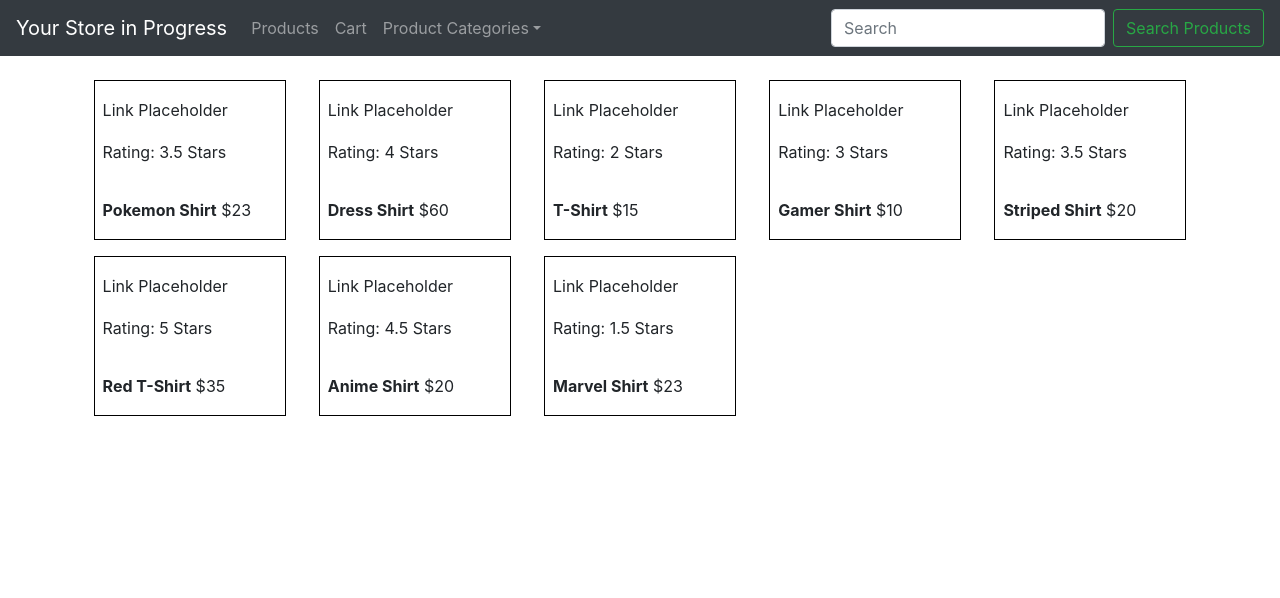
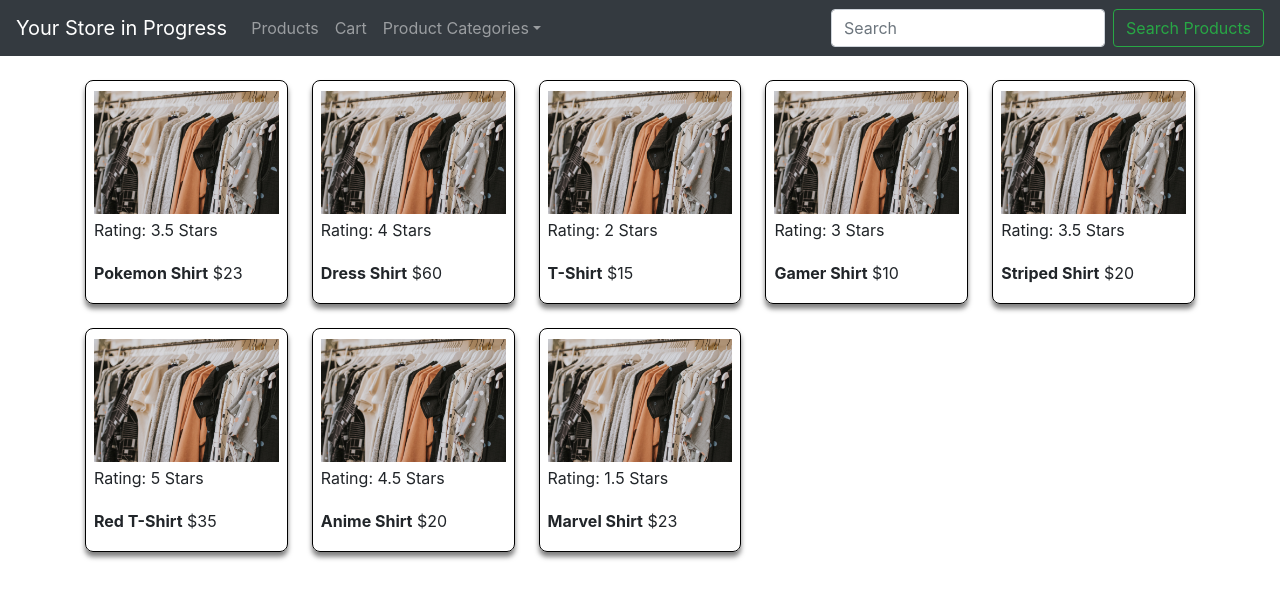
Before and after one commit to KaemonIsland/your-store-in-progress, a React (Create React App) app: page /products in a window 1280 px wide. Shown: the top 598 px of the page. Built offline with nearby package versions, Linux system fonts and the light colour scheme.

Commit message:
Added Model to view additional Product Content

```diff
--- a/package.json
+++ b/package.json
@@ -6,6 +6,7 @@
     "cypress": "^3.3.1",
     "react": "^16.8.6",
     "react-dom": "^16.8.6",
+    "react-lazyload": "^2.6.1",
     "react-redux": "^7.0.3",
     "react-router-dom": "^5.0.1",
     "react-scripts": "3.0.1",
--- a/src/components/products/Product.js
+++ b/src/components/products/Product.js
@@ -1,25 +1,90 @@
 import React from 'react'
 import styled from 'styled-components'
+import ProductImage from './ProductImage'
 
 const ProductContainer = styled.div`
     border: 1px solid black;
-    width: 12rem;
+    width: 100%;
+    height: 100%;
     display: flex;
     flex-direction: column;
     justify-content: space-around;
     padding: .5rem;
+    border-radius: .5rem;
+    box-shadow: 0 .3rem .3rem rgba(0, 0, 0, .5);
 `
 
-const ProductImg = styled.div`
+const Input = styled.input`
+    display: none;
+`
 
+const Overlay = styled.div`
+    position: fixed;
+    top: 0;
+    left: 0;
+    bottom: 0;
+    right: 0;
+    z-index: 99;
+    background: #000;
+    pointer-events: none;
+    opacity: 0;
+    transform: scale(0.5);
+
+    ${Input}:checked ~ & {
+        pointer-events: auto;
+        opacity: 0.8;
+        transform: scale(1);
+        transition: transform 0.5s ease, opacity 0.5s ease;
+    }
 `
+
+const Modal = styled.div`
+    position: fixed;
+    top: 50%;
+    left: 50%;
+    z-index: 100;
+    transform: translate(-50%, -50%) scale(0.5);
+    width: 100%;
+    max-width: 640px;
+    pointer-events: none;
+    opacity: 0;
+
+    ${Input}:checked ~ & {
+        pointer-events: auto;
+        opacity: 1;
+        transform: translate(-50%, -50%) scale(1);
+        transition: transform 0.5s ease, opacity 0.5s ease;
+        transition-delay: 0.1s;
+    }
+`
+
+const ModalContent = styled.div`
+    display: block;
+    padding: 3rem;
+    background: white;
+`
+
+
 
 const Product = ({name, id, description, img, lazyImage, price, rating, seller}) => {
     return (
         <ProductContainer>
-            <div>{img}</div>
+            <ProductImage />
             <p>Rating: {rating} Stars</p>
-            <div><strong>{name}</strong> ${price}</div>
+            <Input type="checkbox" id={id} />
+            <label className="button" htmlFor={id} >
+                <div><strong>{name}</strong> ${price}</div>
+            </label>
+            <Modal>
+                <ModalContent>
+                    <h3>{name}</h3>
+                    <p>{description}</p>
+                    <label htmlFor={id} className="button" >
+                        <a>Close</a>
+                    </label>
+                </ModalContent>
+            </Modal>
+            <Overlay></Overlay>
         </ProductContainer>
     )
 }
--- /dev/null
+++ b/src/components/products/ProductImage.js
@@ -0,0 +1,20 @@
+import React from 'react'
+import LazyLoad from 'react-lazyload'
+import Tshirts from '../assets/ProductImages/Tshirts.jpg'
+import styled from 'styled-components'
+
+const ImageContainer = styled.div`
+    width: 100%;
+`
+
+const ProductImage = () => {
+    return (
+        <LazyLoad height={200} once >
+            <ImageContainer>
+                <img src={Tshirts} width="100%" height="100%" />
+            </ImageContainer>
+        </LazyLoad>
+    )
+}
+
+export default ProductImage;
--- a/src/components/products/Products.js
+++ b/src/components/products/Products.js
@@ -10,11 +10,12 @@ const ProductsContainer = styled.div`
     margin-top: 5rem;
     margin-bottom: 2rem;
     display: grid;
-    grid-gap: 1rem;
-    grid-template-columns: repeat(auto-fill, minmax(12rem, 1fr));
-    grid-auto-rows: 10rem;
+    grid-gap: 1.5rem;
+    grid-template-columns: repeat(auto-fill, minmax(10.5rem, 1fr));
+    grid-auto-rows: 14rem;
     justify-items: center;
     align-content: center;
+    justify-content: space-evenly;
 `
 
 const Products = ({ products, dispatch }) => {
```
Also changed, not shown: src/components/assets/ProductImages/Tshirts.jpg (added), 1 other file (tests, documents, lock files or other folders).
